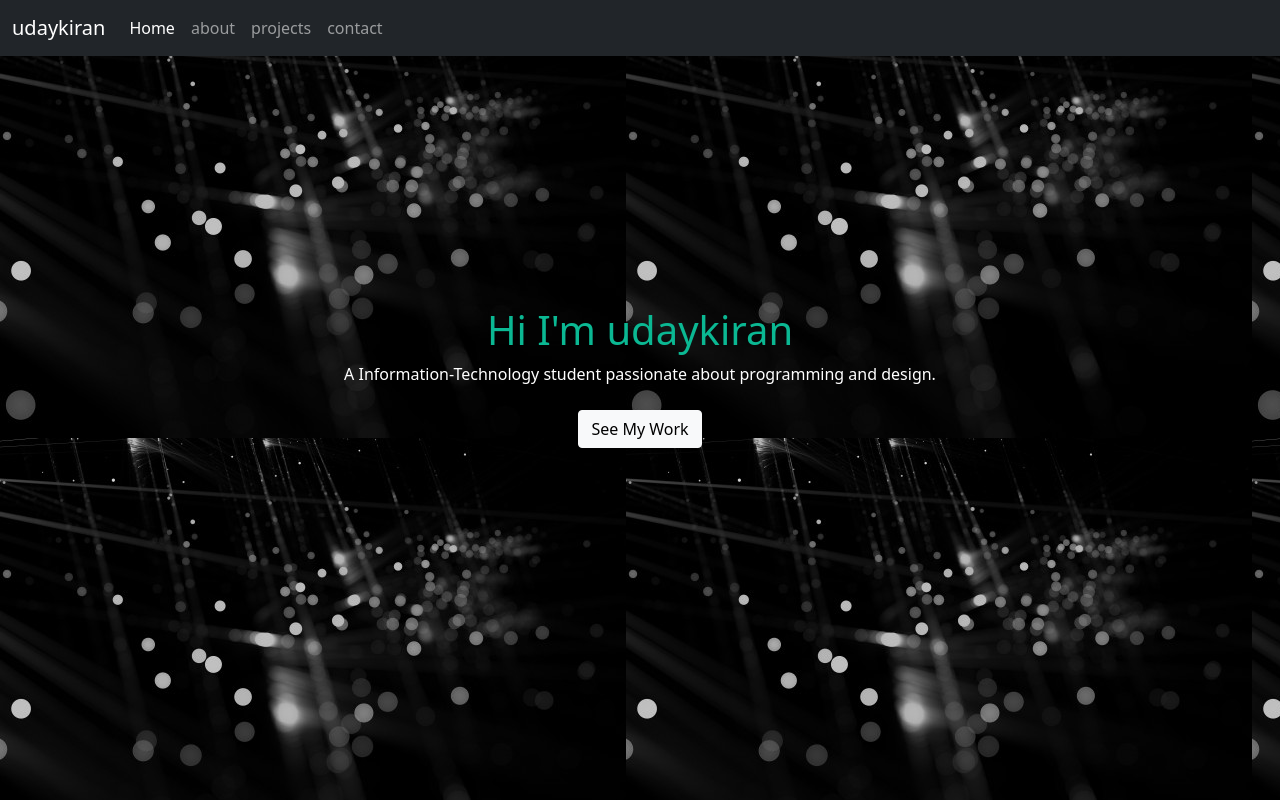
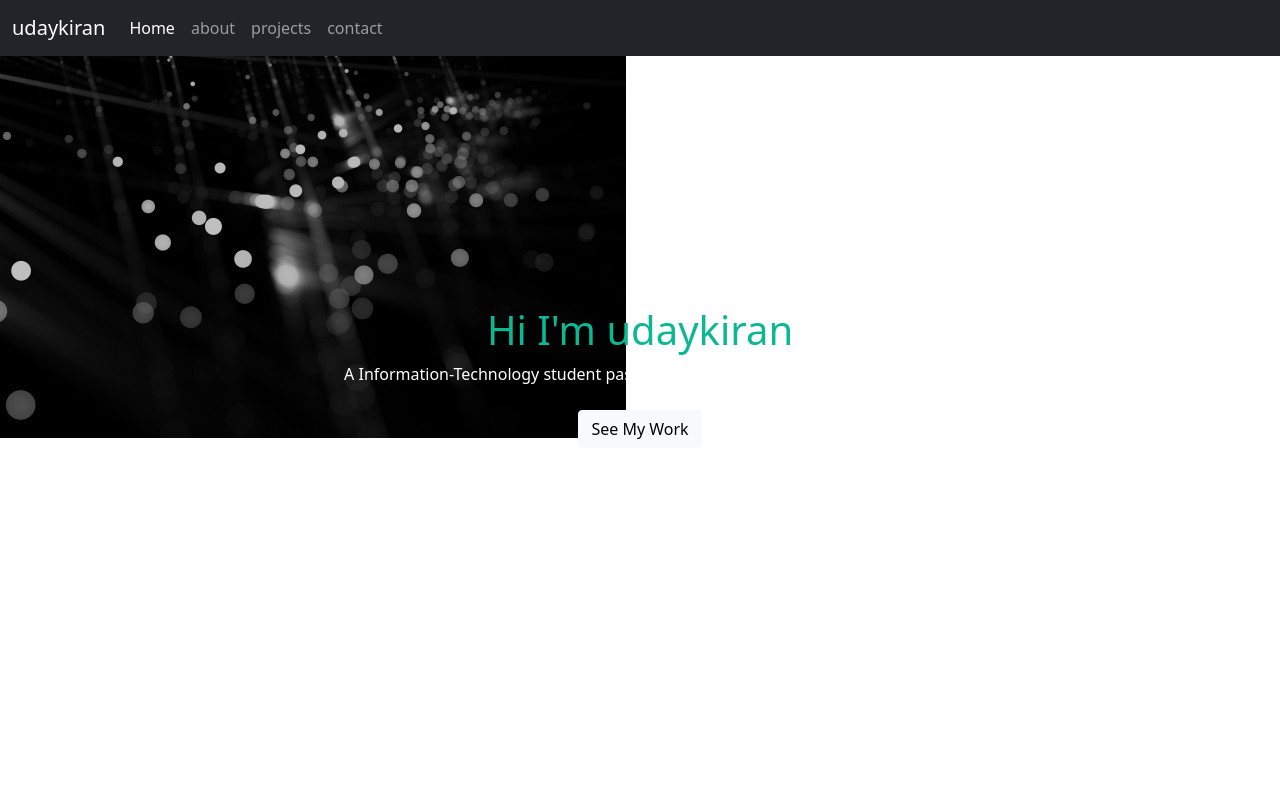
Before and after one commit to udaykiran1421/portfoliowebsite, a Django app: page / in a window 1280 px wide. Run offline with Django 3.2, Linux system fonts and the light colour scheme.

Commit message:
Update home.html

```diff
--- a/templates/home.html
+++ b/templates/home.html
@@ -10,7 +10,7 @@
 
     <title>home</title>
   </head>
-  <body style="background-image: url('/static/images/home.jpg');">
+  <body style="background-image: url('/static/images/home.jpg');background-repeat: no-repeat;">
     <nav class="navbar navbar-expand-lg navbar-dark bg-dark">
         <div class="container-fluid">
           <a class="navbar-brand" href="/">udaykiran</a>
```
